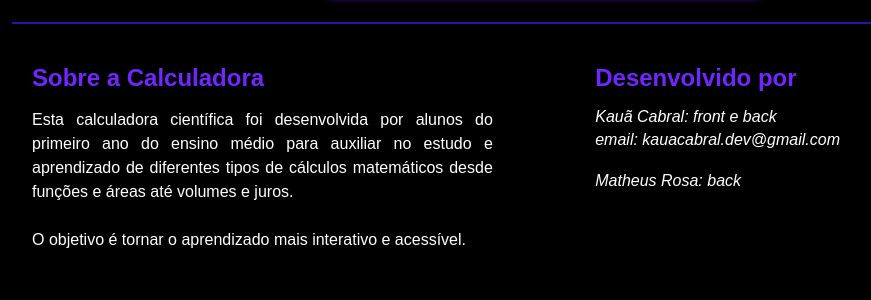
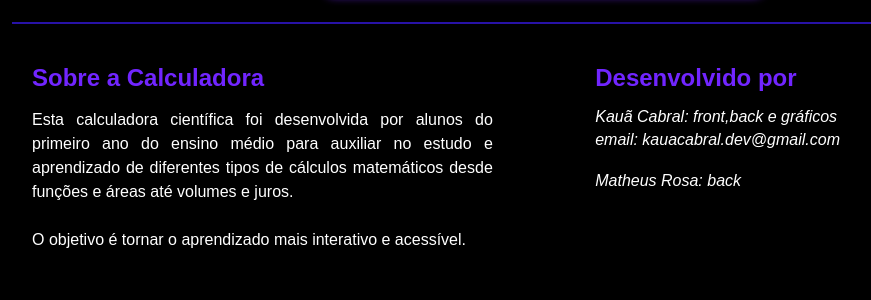
Before and after one commit to kauacabral-dev/meus-sites, a Flask app: page / in a window 1280 px wide. Shown: the part 289-589 px from the top of the page, without its empty margins (96-967 px from the left). Run offline with Flask 3, Linux system fonts and the light colour scheme.

```diff
--- a/calculadora-cientifica/templates/index.html
+++ b/calculadora-cientifica/templates/index.html
@@ -209,7 +209,7 @@
   <div class="alunos">
     <h2>Desenvolvido por</h2>
     <ul>
-      <li>Kauã Cabral: front e back</li>
+      <li>Kauã Cabral: front,back e gráficos</li>
       <li>email: kauacabral.dev@gmail.com</li>
       <br>
       <li>Matheus Rosa: back</li>
@@ -220,4 +220,5 @@
 <script src="{{ url_for('static', filename='js/script.js') }}"></script>
 
 </body>
+
 </html>
```
